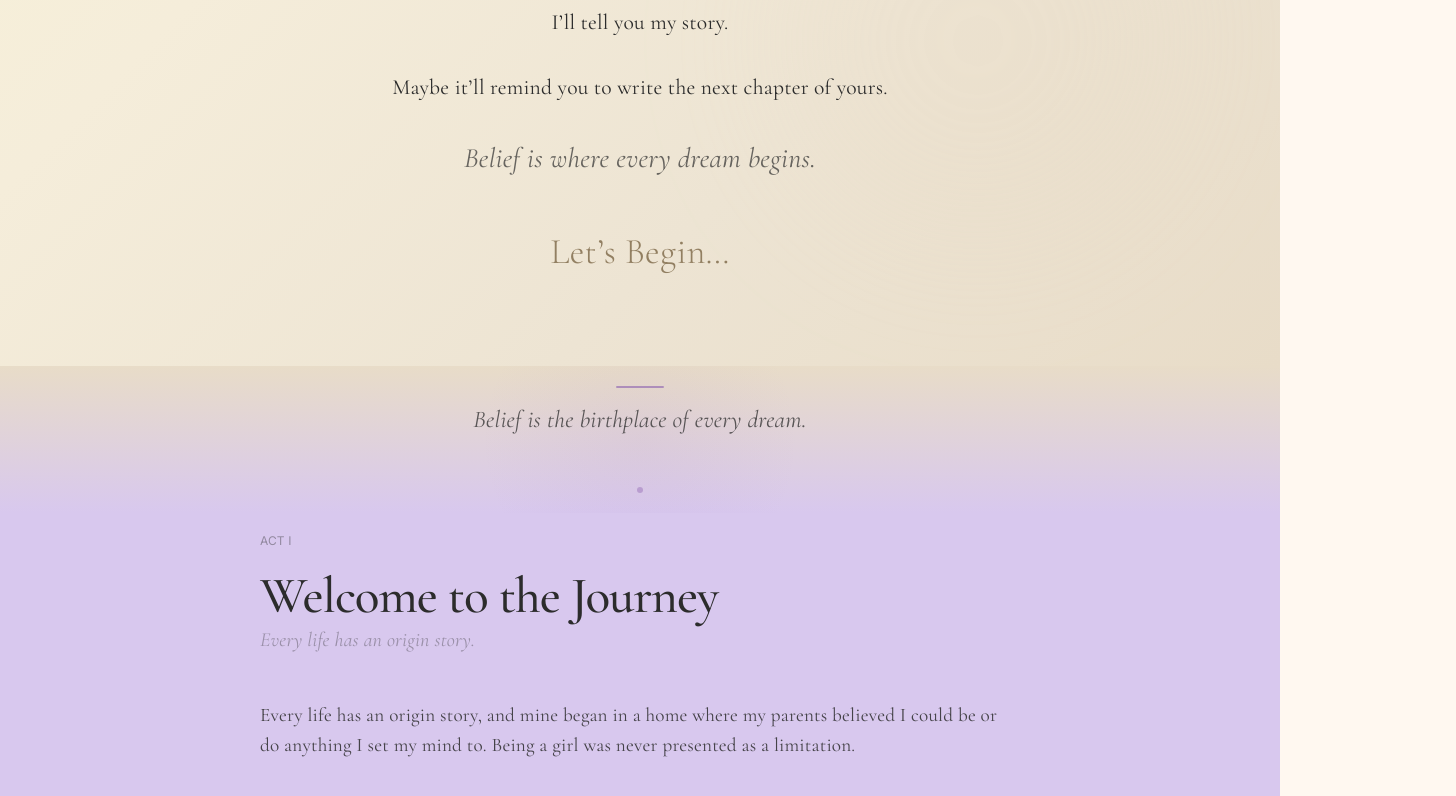
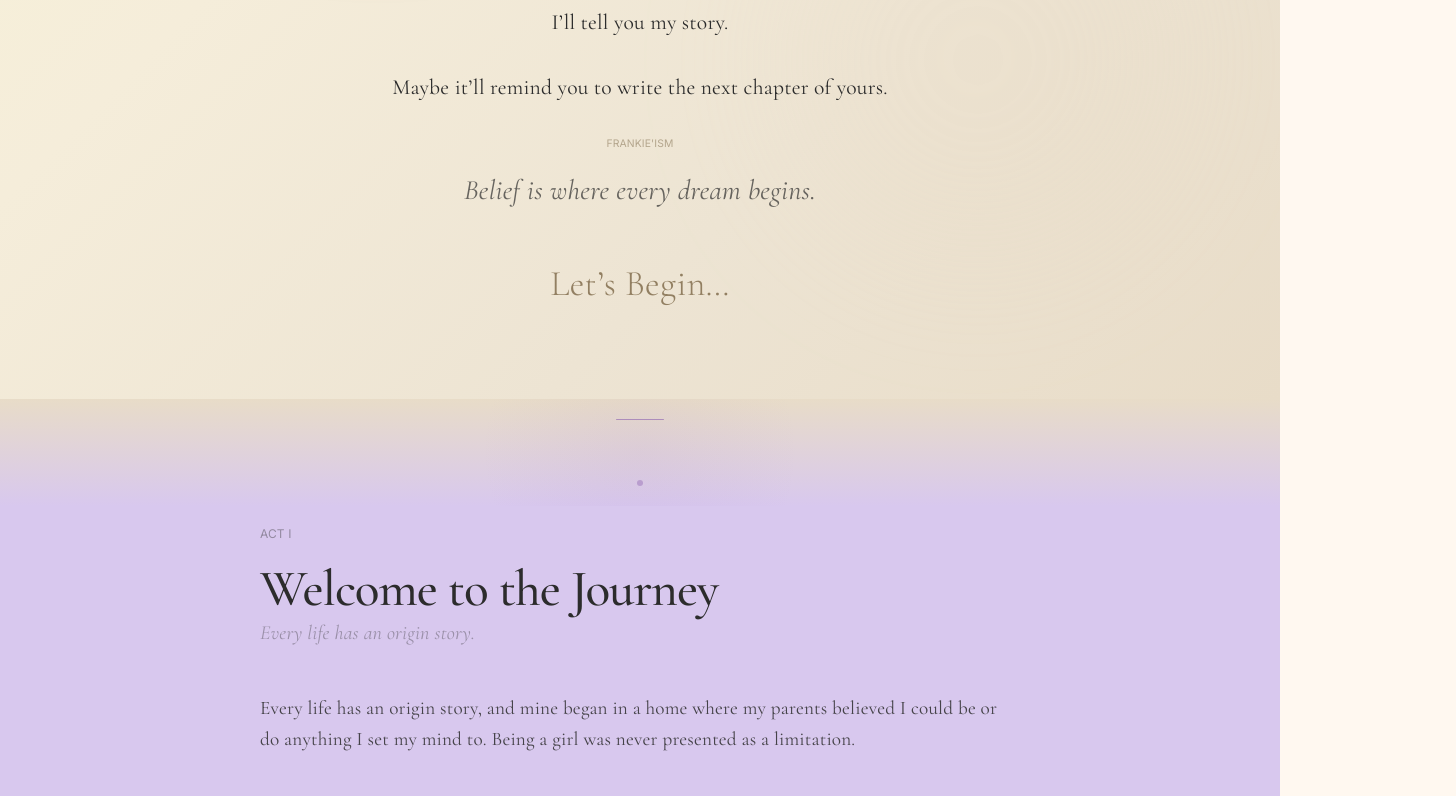
Before and after one commit to rakeshmaity271/frankie-picasso, a React (Vite) app: page / in a window 1280 px wide. Shown: the part 780-1576 px from the top of the page, 1456 px wide, since content can reach past the window. Built offline with nearby package versions, Linux system fonts and the light colour scheme.

Commit message:
feat(act1): Frankie edits - add Frankieism label, remove end frankieism, fix autonomy paragraph, update father lessons, center visual breaths, fix scrapbook text

```diff
--- a/src/components/hero/HeroExperience.jsx
+++ b/src/components/hero/HeroExperience.jsx
@@ -110,6 +110,9 @@ export default function HeroExperience() {
         {/* Frankieism — "Belief is where every dream begins." */}
         <ScrollReveal variant="fadeIn" duration={1.2}>
           <div className="text-center mt-2 md:mt-3">
+            <p className="font-sans text-[0.65rem] uppercase tracking-[0.35em] text-[#7A6545]/50 mb-1.5">
+              Frankie'ism
+            </p>
             <p className="font-serif italic text-[clamp(1.25rem,2.5vw,1.75rem)] text-[#2C2C2C]/70">
               {preIntro.frankieism}
             </p>
--- a/src/components/story/FrankieStory.jsx
+++ b/src/components/story/FrankieStory.jsx
@@ -192,7 +192,7 @@ export default function FrankieStory() {
           {act.visualBreaths.map((line, i) => (
             <ScrollReveal key={i} variant="fadeIn" duration={1.3}>
               <div className="py-1 md:py-1.5 text-center">
-                <p className="font-serif font-light text-[clamp(1.35rem,3vw,2.5rem)] leading-[1.15] tracking-[-0.02em] text-[#2C2C2C] whitespace-nowrap">
+                <p className="font-serif font-light text-[clamp(1.35rem,3vw,2.5rem)] leading-[1.15] tracking-[-0.02em] text-[#2C2C2C]">
                   <TextReveal
                     text={line}
                     mode="word"
@@ -213,8 +213,11 @@ export default function FrankieStory() {
         {/* ── "Little Frankie wanted to be..." — Scrapbook style ── */}
         <ScrollReveal variant="fadeUp">
           <div className="py-4 md:py-6">
+            <p className="font-serif text-[clamp(1.05rem,1.5vw,1.3rem)] leading-[1.6] text-[#2C2C2C]/85 mb-1.5 md:mb-2.5">
+              Every new dream opened another door, and my parents never asked me to choose only one. They encouraged me to explore them all, but they also gave me a nick name, “Iwanna”… as in I wanna this and I wanna that!
+            </p>
             <p className="font-serif text-[clamp(1.25rem,3vw,2rem)] font-light text-[#2C2C2C]/70 text-center mb-3">
-              Little Frankie dreamed of being&hellip;
+              Little Frankie dreamed of becoming&hellip;
             </p>
             <div className="grid grid-cols-2 gap-5 md:gap-7 max-w-[900px] mx-auto mt-3">
               {act.childhoodDreams.map((item, i) => (
@@ -245,8 +248,8 @@ export default function FrankieStory() {
           </ScrollReveal>
         )}
 
-        {/* ── Frankieism — recurring visual signature ── */}
-        <Frankieism text={act.frankieism} accentColor="#8B5FB0" textColor="#8B5FB0" />
+        {/* ─ Frankieism — recurring visual signature ── */}
+        {act.frankieism && <Frankieism text={act.frankieism} accentColor="#8B5FB0" textColor="#8B5FB0" />}
       </div>
     </div>
   )
--- a/src/data/content.js
+++ b/src/data/content.js
@@ -90,7 +90,8 @@ export const content = {
         { type: 'emphasis', content: 'It was where a little girl became a princess every night\u2026 and where dreams were born.' },
         { type: 'text', content: 'The only thing missing was a puppy.' },
         { type: 'text', content: 'That would come next.' },
-        { type: 'bold-emphasis', content: 'Looking back, I realize it was also where I experienced the joy of autonomy for the very first time. I learned that making decisions was exciting\u2026. and that paint isn\u2019t permanent.' },
+        { type: 'bold-emphasis', content: 'I learned that making decisions was exciting….and that paint isn’t permanent.' },
+        { type: 'text', content: 'It was just one of those moments where Dad and I shared a language of freedom disguised as creativity.' },
         { type: 'text', content: 'My dad refused to let other people\u2019s fears become his reality and he never measured my dreams against what seemed practical. Did he ever tell me to be realistic? To dream smaller because I was a girl?' },
         { type: 'bold-emphasis', content: 'Not on your life!' },
         { type: 'emphasis', content: 'Instead, he simply believed I could do whatever I set my mind to.' },
@@ -106,19 +107,17 @@ export const content = {
         { type: 'text', content: 'Years later, I realized the greatest gift wasn\u2019t Cavalier, although he was pretty wonderful.' },
         { type: 'text', content: 'The real gift was watching my father embrace my dream as though it were his own. He didn\u2019t just buy me a horse. He spent months driving country roads looking for the right farm. He gave up weekends. He invested his time, his money, and his heart so a little girl\u2019s dream could become reality.' },
         { type: 'text', content: 'Looking back now, as a parent myself, I understand it in a completely different way. There is something deeply satisfying about helping your children experience the joy of a dream fulfilled.' },
-        { type: 'emphasis', content: 'It was the lesson my father had been teaching me all along.' },
+        { type: 'emphasis', content: 'Only later did I understand what my father had quietly shown me all along.' },
         { type: 'emphasis', content: 'Keep your promises.' },
-        { type: 'emphasis', content: 'Dreams require commitment.' },
-        { type: 'emphasis', content: 'Refuse to let other people\u2019s fears become your reality.' },
+        { type: 'emphasis', content: 'Dreams require space to breathe and commitment to bring into reality.' },
+        { type: 'emphasis', content: 'Refuse to let other people’s fears redefine your reality.' },
       ],
       // Visual breaths — standalone lines rendered in large typography
       visualBreaths: [
         'With that kind of encouragement, it\u2019s no wonder my dreams kept multiplying.',
       ],
       // Second half of the narrative (after visual breaths)
-      narrativePart2: [
-        { type: 'text', content: 'As I grew older, my dreams changed, as dreams often do.' },
-      ],
+      narrativePart2: [],
       // Playful childhood dreams section (scrapbook style)
       childhoodDreams: [
         { dream: 'veterinarian', image: '/veterinarian.png' },
@@ -132,7 +131,6 @@ export const content = {
       ],
       // Post-scrapbook narrative
       narrativePart3: [
-        { type: 'text', content: 'Every new dream opened another door, and my parents never asked me to choose only one. They encouraged me to explore them all, but they also gave me a nick name, \u201cIwanna\u201d\u2026 as in I wanna this and I wanna that!' },
         { type: 'text', content: 'I played records on my little suitcase record player and imagined introducing songs to listeners I couldn\u2019t see. I sent away for the National Institute of Broadcasting Record so I could learn how to be on the radio. I filled diaries with stories, dreaming about the books I would write of my own.' },
         { type: 'text', content: 'I wasn\u2019t just dreaming about these things\u2014I was already trying to become them.' },
         { type: 'text', content: 'As I grew older, the circle of people who believed in me grew too.' },
@@ -165,7 +163,7 @@ export const content = {
         { type: 'centered', lines: ['A Builder and A Believer.'] },
         { type: 'text', content: 'I think that Believing in someone is one of the purest expressions of love.' },
       ],
-      frankieism: 'Belief is the birthplace of every dream.',
+      frankieism: '',
       reflection: 'Who first believed in you?',
       heartbeat: 'Love expressed through belief.',
       timeline: [
```
